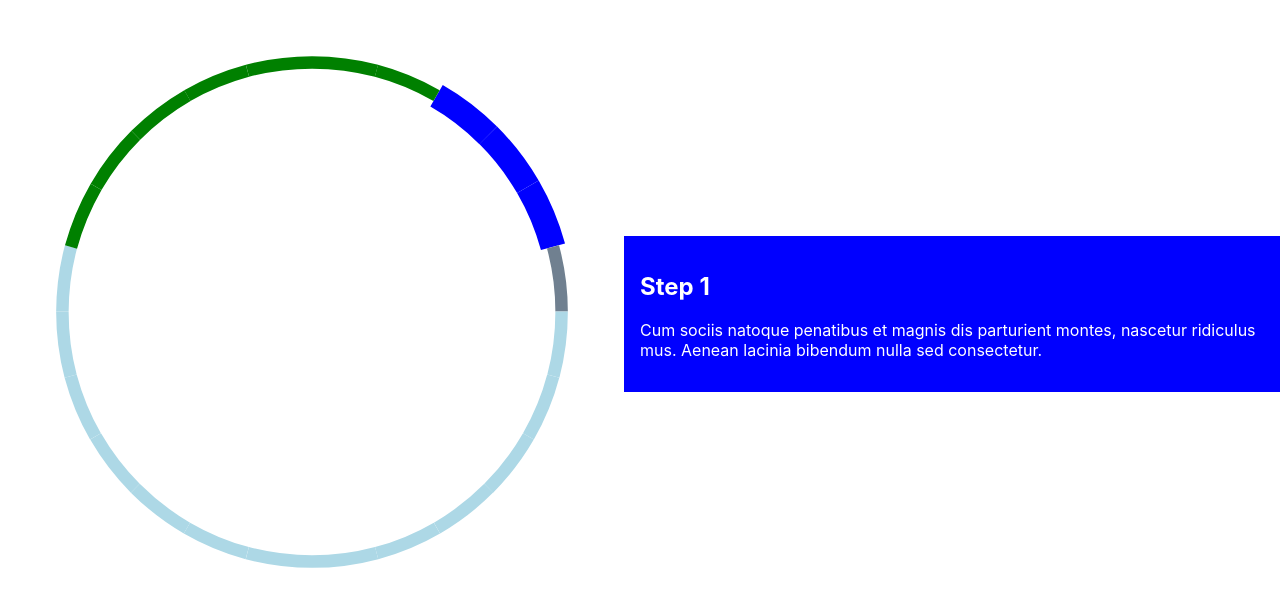
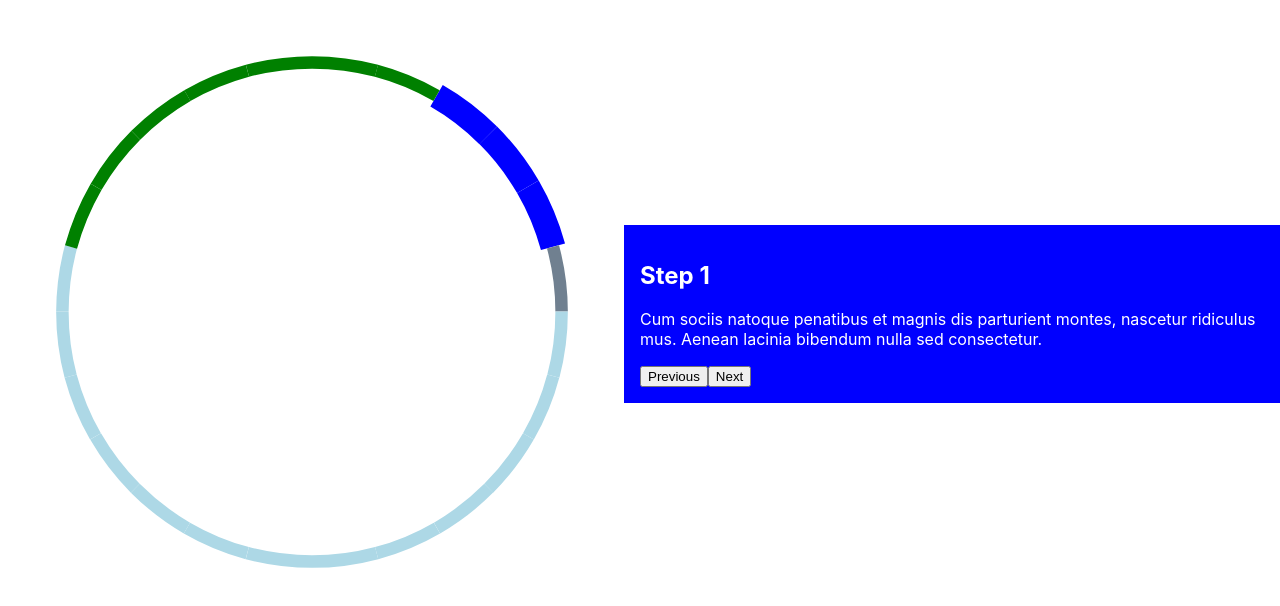
Before and after one commit to ryanfiller/cfgm-wheel-test, a React (Create React App) app: page / in a window 1280 px wide. Shown: the top 606 px of the page. Built offline with nearby package versions, Linux system fonts and the light colour scheme.

Commit message:
hooks up previous and next

```diff
--- a/src/components/App.js
+++ b/src/components/App.js
@@ -11,16 +11,24 @@ const App = (props) => {
 	const [current, setCurrent] = useState(0)
 
 	const next = () => {
-
+		if(current + 1 <= steps.length - 1) {
+			setCurrent(current + 1)
+		} else {
+			setCurrent(0)
+		}
 	}
 
 	const prev = () => {
-
+		if(current - 1 >= 0) {
+			setCurrent(current - 1)
+		} else {
+			setCurrent(steps.length - 1)
+		}
 	}
 
 	return (
 		<section className="container">
-			<Info {...steps[current]} />
+			<Info {...steps[current]} next={next} prev={prev} />
 			<Wheel steps={steps} current={current} />
 		</section>
 	)
--- a/src/components/info.js
+++ b/src/components/info.js
@@ -5,8 +5,11 @@ const Info = (props) => {
 	const {
 		title,
 		text,
-		color
+		color,
+		next,
+		prev
 	} = props
+
 
 	return (
 		<section className="info" style={{backgroundColor: color}}>
@@ -16,6 +19,12 @@ const Info = (props) => {
 			<p>
 				{text}
 			</p>
+			<button onClick={prev}>
+				Previous
+			</button>
+			<button onClick={next}>
+				Next
+			</button>
 		</section>
 	)
 }
```
